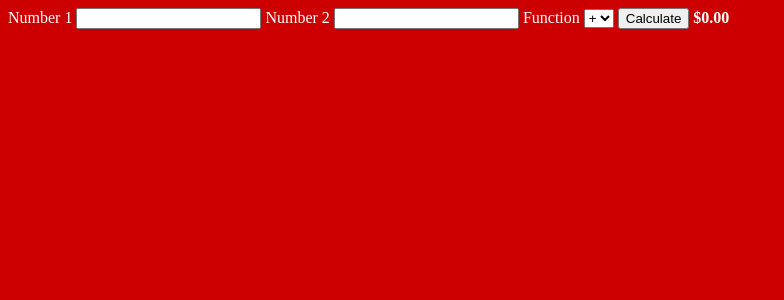
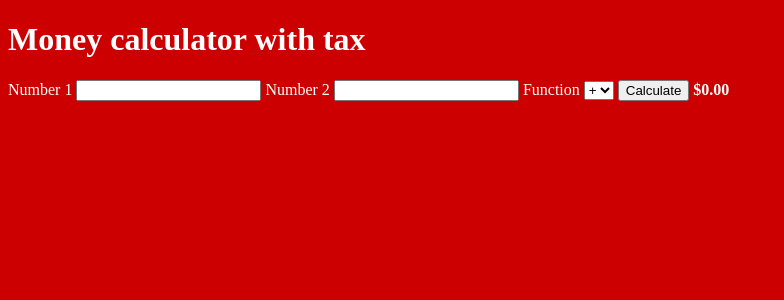
Before and after one commit to soudaou/assignments, a PHP site: page / in a window 1280 px wide. Shown: the top 300 px of the page, without its empty margins (0-784 px from the left). Run offline with PHP 8.4, Linux system fonts and the light colour scheme.

Commit message:
added a <h1> tag

```diff
--- a/mtm1531/assignment-2/index.php
+++ b/mtm1531/assignment-2/index.php
@@ -41,6 +41,7 @@ if (isset($_POST['function'])) {
 </head>
 
 <body>
+	<h1>Money calculator with tax</h1>
 	<form method="post" action="index.php">
 		<label for="number1">Number 1</label>
 		<input type="number"input id="number1" name="number1">
```
